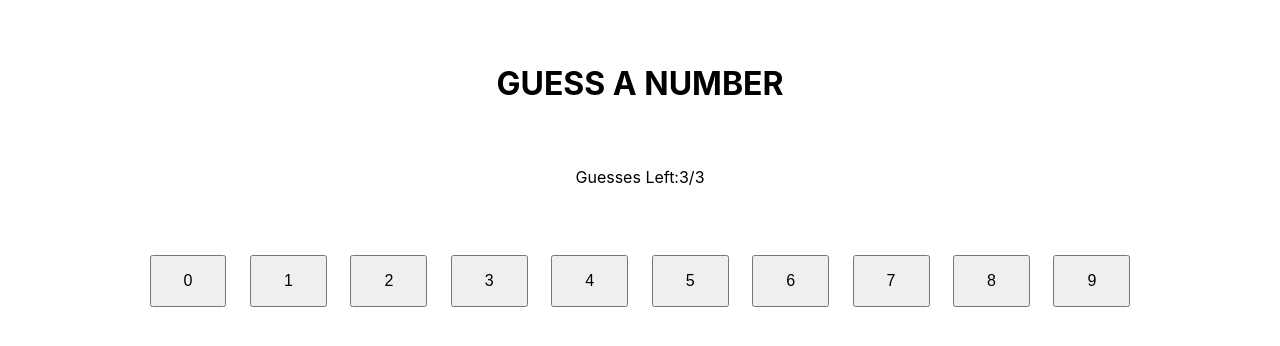
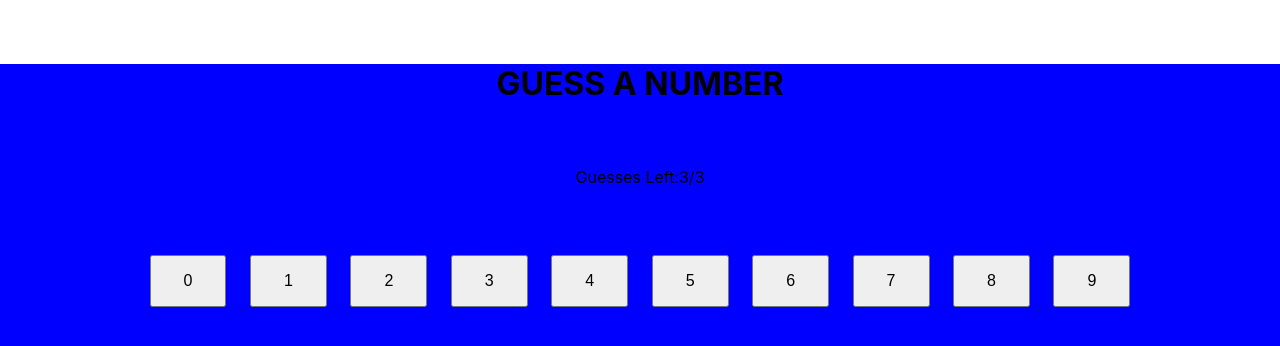
Before and after one commit to frankieavina/guess-a-num-game-react, a React (Create React App) app: page / in a window 1280 px wide. Shown: the top 346 px of the page. Built offline with nearby package versions, Linux system fonts and the light colour scheme.

Commit message:
completed base project

```diff
--- a/src/App.css
+++ b/src/App.css
@@ -26,3 +26,8 @@ button {
   margin: 4rem auto;
   justify-content: space-evenly;
 }
+
+.page{
+  min-height: 100vh ;
+
+}
--- a/src/components/GuessNumber.jsx
+++ b/src/components/GuessNumber.jsx
@@ -32,14 +32,14 @@ function GuessNumber() {
 
     const submittedGuess = (guess) =>{
 
-        console.log(answer)
         setGuess(guess);
-        setGuessesLeft(guessesLeft-1);
+        setGuessesLeft(previousState => previousState -1);
 
-        if( guessesLeft > 1){
+        if( guessesLeft > 1 || guess === answer){
             //check if you won if so Game Over: You Won.
             if(guess === answer){
                 setHeaderTitle('GAME OVER: YOU WON!')
+                setBackground('green');
                 setOldAnswer(answer);
                 setPlayAgain(true);
             }
@@ -51,6 +51,7 @@ function GuessNumber() {
                 //----The useState() functional updates form calls a function and passes it the previous state. The Array.map()
                 //function returns a new arrays with the updated values.
                 setGuessButtons((previousState)=>previousState.map((button) =>(button.id == guess ?  disableButton: button)));
+                setBackground('orange');
             }
         }
 
@@ -61,6 +62,7 @@ function GuessNumber() {
             setHeaderTitle('GAME OVER: YOU LOST')
             setOldAnswer(answer);
             setPlayAgain(true);
+            setBackground('red');
         }
 
     }
@@ -69,6 +71,7 @@ function GuessNumber() {
         // reset and hide play again button
         setPlayAgain(false);
         setGuessesLeft(3);
+        setBackground('blue');
         setHeaderTitle('GUESS A NUMBER');
         setGuess(null);
         // enable all buttons
@@ -76,7 +79,7 @@ function GuessNumber() {
     }
 
   return (
-    <div className=''>
+    <div className='page' style={{backgroundColor:`${background}`}}>
         <div className='title'>
             <h1>{headerTitle}</h1>
         </div>
```
Also changed, not shown: WireFrame.png (added).
